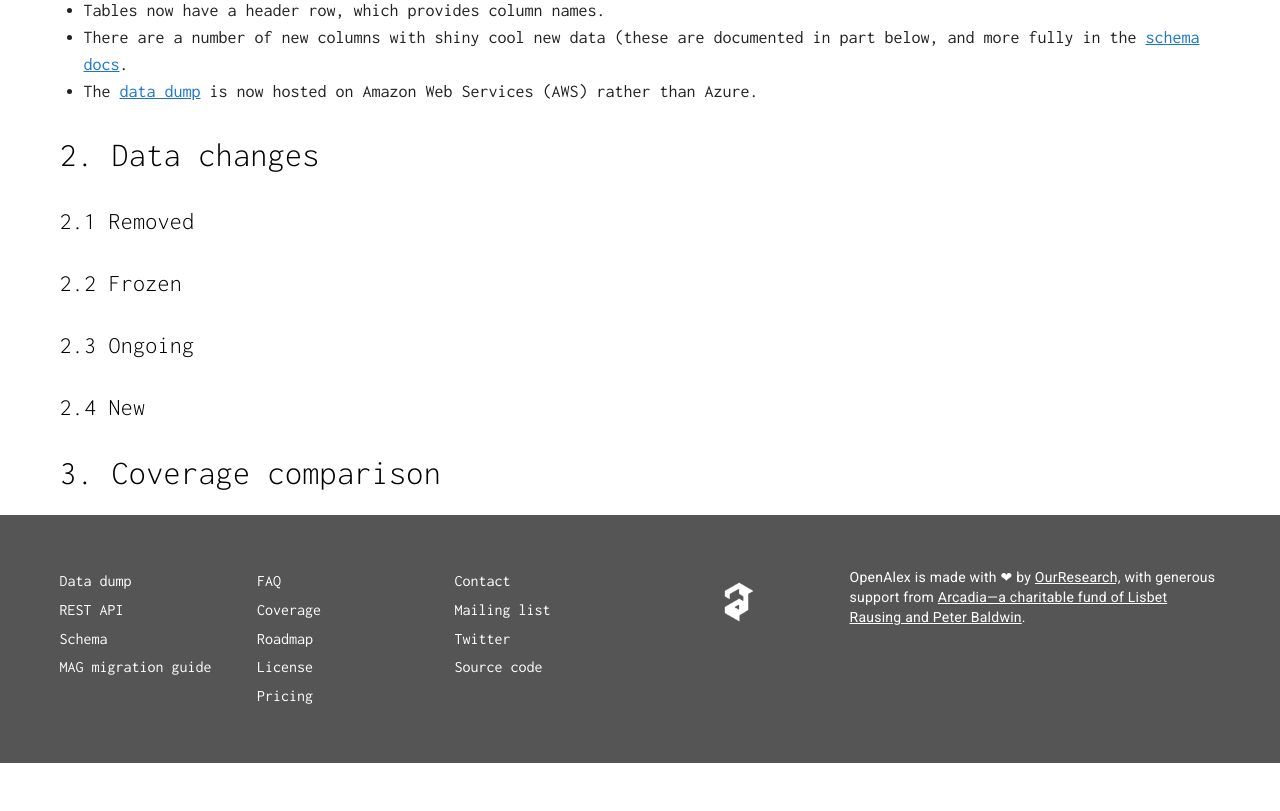
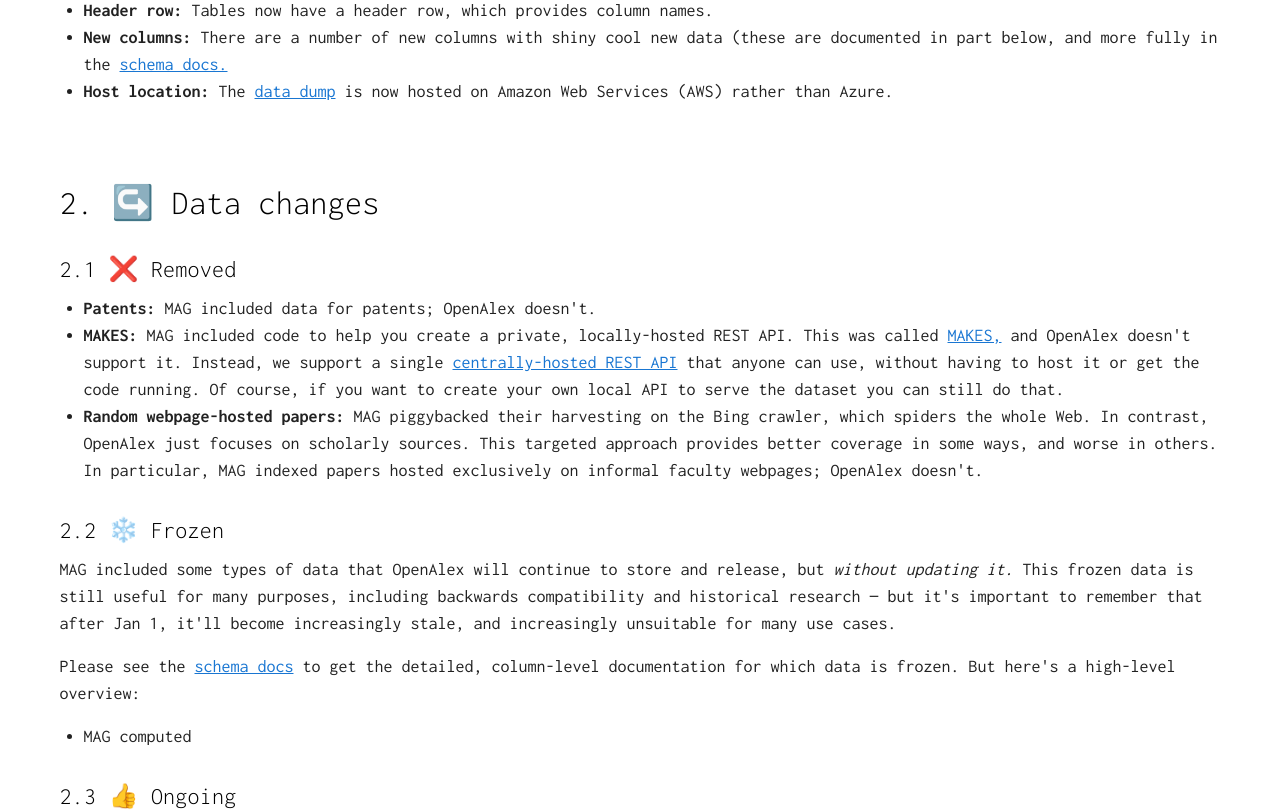
Before and after one commit to ourresearch/openalex-website, a Vue app: page /mag-migration-guide in a window 1280 px wide. Shown: the part 500-1311 px from the top of the page. Before the commit the page ends 1263 px from the top, so only its background shows below. Built offline with nearby package versions, Linux system fonts and the light colour scheme.

Commit message:
save point.

```diff
--- a/src/views/MagMigrationGuide.vue
+++ b/src/views/MagMigrationGuide.vue
@@ -2,33 +2,87 @@
   <v-container class="page">
     <h3 class="text-h3">MAG migration guide</h3>
     <p>
-    <a href="https://blog.ourresearch.org/were-building-a-replacement-for-microsoft-academic-graph/">From the beginning,</a> we've worked to ensure that users of Microsoft Academic Graph (MAG) could easily switch to using <router-link to="./data-dump">OpenAlex data dump</router-link> when <a
-      href="https://www.microsoft.com/en-us/research/project/academic/articles/microsoft-academic-to-expand-horizons-with-community-driven-approach/">MAG goes away at the end of 2021.</a> If you're looking at making this switch, you're in the right place! The page describes what you'll need to do to switch, as well as getting into what differences you can expect between the two datasets.
+      <a href="https://blog.ourresearch.org/were-building-a-replacement-for-microsoft-academic-graph/">From the
+        beginning,</a> we've worked to ensure that users of Microsoft Academic Graph (MAG) could easily switch to using
+      <router-link to="./data-dump">OpenAlex data dump</router-link>
+      when <a
+        href="https://www.microsoft.com/en-us/research/project/academic/articles/microsoft-academic-to-expand-horizons-with-community-driven-approach/">MAG
+      goes away at the end of 2021.</a> If you're looking at making this switch, you're in the right place! The page
+      describes what you'll need to do to switch, as well as getting into what differences you can expect between the
+      two datasets.
     </p>
 
-  <h4 class="text-h4" id="formatting-changes">1. Formatting changes (breaking!)</h4>
+    <h4 class="text-h4" id="formatting-changes">1. ⚠️ Formatting changes (breaking!)</h4>
     <p>
-    For the most part, the OpenAlex data dump is formatted just like the MAG one, for compatibility purposes. However, there are a few important changes. You'll probably need to modify your MAG ingest script to acommodate these:
+      For the most part, the OpenAlex data dump is formatted just like the MAG one, for compatibility purposes. However,
+      there are a few important changes. You'll probably need to modify your MAG ingest script to acommodate these:
     </p>
     <ul>
       <li>
+        <strong>Header row:</strong>
         Tables now have a header row, which provides column names.
       </li>
       <li>
-      There are a number of new columns with shiny cool new data (these are documented in part below, and more fully in the <router-link to="./schema">schema docs</router-link>.
+        <strong>New columns:</strong>
+        There are a number of new columns with shiny cool new data (these are documented in part below, and more fully
+        in the
+        <router-link to="./schema">schema docs.</router-link>
       </li>
       <li>
-      The <router-link to="./data-dump">data dump</router-link> is now hosted on Amazon Web Services (AWS) rather than Azure.
+        <strong>Host location:</strong>
+        The
+        <router-link to="./data-dump">data dump</router-link>
+        is now hosted on Amazon Web Services (AWS) rather than Azure.
       </li>
     </ul>
-  <h4 class="text-h4" id="data-changes">2. Data changes</h4>
-  <h5 class="text-h5" id="data-changes-removed">2.1 Removed</h5>
-  <h5 class="text-h5" id="data-changes-frozen">2.2 Frozen</h5>
-  <h5 class="text-h5" id="data-changes-ongoing">2.3 Ongoing</h5>
-  <h5 class="text-h5" id="data-changes-new">2.4 New</h5>
-  <h4 class="text-h4" id="coverage-comparison">3. Coverage comparison</h4>
 
 
+
+    <h4 class="text-h4 pt-12" id="data-changes">2. ↪️ Data changes️</h4>
+    <h5 class="text-h5" id="data-changes-removed">2.1 ❌ Removed</h5>
+    <ul>
+      <li>
+        <strong>Patents:</strong>
+        MAG included data for patents; OpenAlex doesn't.
+      </li>
+      <li>
+        <strong>MAKES:</strong>
+        MAG included code to help you create a private, locally-hosted REST API. This was called <a
+          href="https://docs.microsoft.com/en-us/academic-services/knowledge-exploration-service/?view=makes-3.0">MAKES,</a>
+        and OpenAlex doesn't support it. Instead, we support a single
+        <router-link to="./rest-apy">centrally-hosted REST API</router-link>
+        that anyone can use, without having to host it or get the code running. Of course, if you want to create your
+        own local API to serve the dataset you can still do that.
+      </li>
+      <li>
+        <strong>Random webpage-hosted papers:</strong>
+
+        MAG piggybacked their harvesting on the Bing crawler, which spiders the whole Web. In contrast, OpenAlex just
+        focuses on scholarly sources. This targeted approach provides better coverage in some ways, and worse in others.
+        In particular, MAG indexed papers hosted exclusively on informal faculty webpages; OpenAlex doesn't.
+      </li>
+    </ul>
+
+    <h5 class="text-h5" id="data-changes-frozen">2.2 ❄️ Frozen</h5>
+    <p>MAG included some types of data that OpenAlex will continue to store and release, but <em>without updating it.</em>  This frozen data is still useful for many purposes, including backwards compatibility and historical research &mdash; but it's important to remember that after Jan 1, it'll become increasingly stale, and increasingly unsuitable for many use cases.
+    </p>
+    <p>
+      Please see the <router-link to="./schema">schema docs</router-link> to get the detailed, column-level documentation for which data is frozen. But here's a high-level overview:
+    </p>
+    <ul>
+      <li>
+        MAG computed
+      </li>
+    </ul>
+
+
+    <h5 class="text-h5" id="data-changes-ongoing">2.3 👍 Ongoing</h5>
+    <h5 class="text-h5" id="data-changes-new">2.4 🔥 New</h5>
+
+
+
+
+    <h4 class="text-h4 pt-12" id="coverage-comparison">3. Coverage comparison</h4>
 
 
   </v-container>
```
Lines whose indentation alone changed are shown as unchanged.
